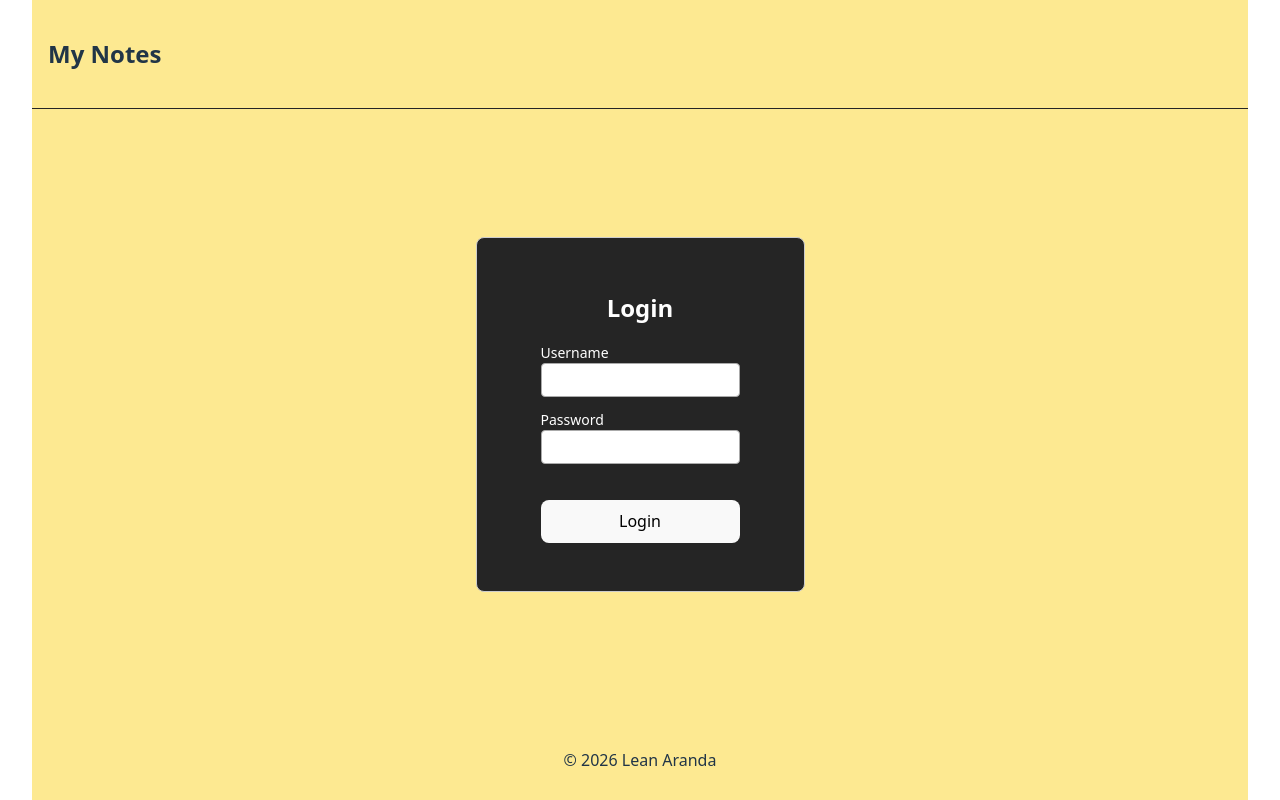
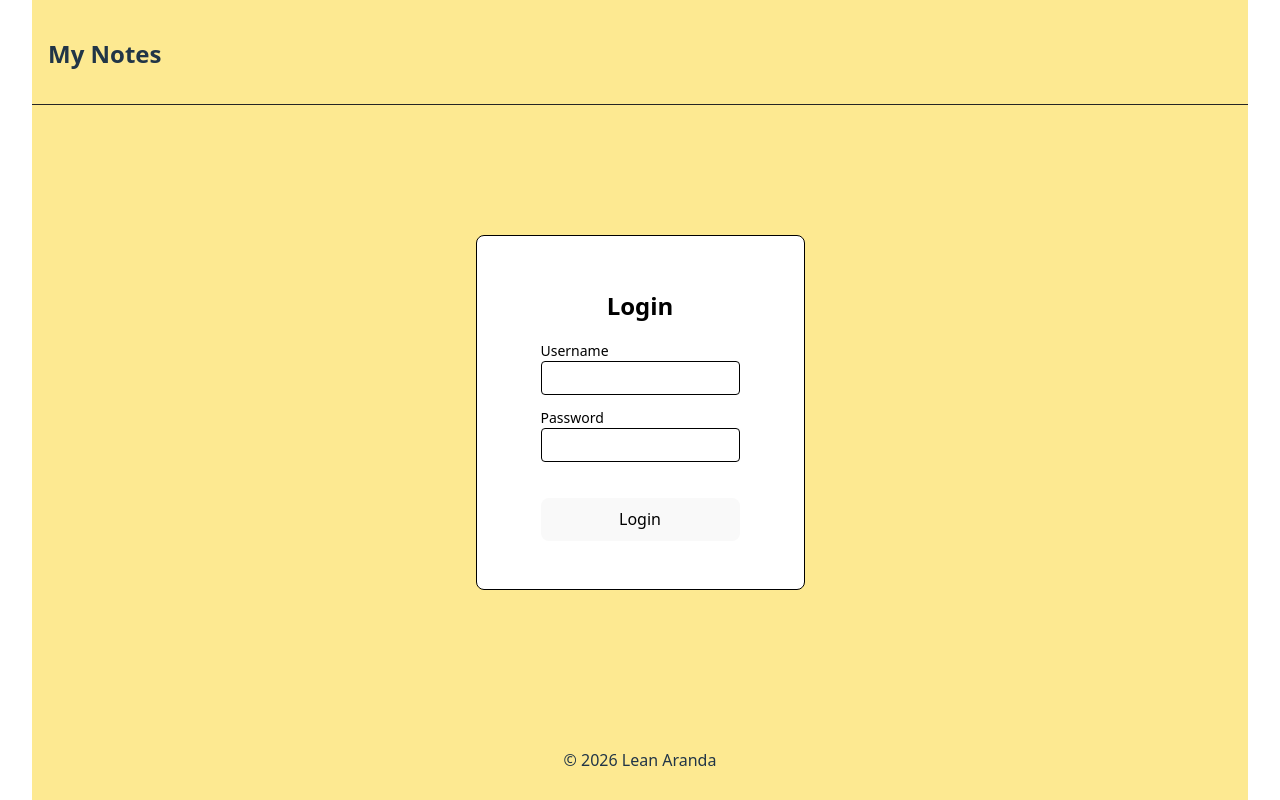
Before and after one commit to LeanAranda/MyNotes-App, a React (Vite) app in the folder frontend/: page / in a window 1280 px wide. Built offline with nearby package versions, Linux system fonts and the light colour scheme.

Commit message:
frontend/improved form styles

```diff
--- a/frontend/src/components/Form.css
+++ b/frontend/src/components/Form.css
@@ -1,53 +1,96 @@
+.note-form-container{
+    width: 250px;
+    border: 1px solid #000000;
+    border-radius: 8px;
+    padding-top: 2rem;
+    padding: 2rem;
+    box-shadow: 0 2px 5px rgba(0, 0, 0, 0.1);
+    background-color: #fff;
+    display: flex;
+    flex-direction: column;
+    justify-content: space-around;
+}
+
 .form-container {
-    border: 1px solid #ccc;
+    border: 1px solid #000000;
     border-radius: 8px;
     padding-top: 2rem;
     padding-bottom: 3rem;
     padding-left: 4rem;
     padding-right: 4rem;
     margin: 1rem 0;
-    background-color: #252525;
+    background-color: #ffffff;
     display: flex;
     justify-content: center;
     align-items: center;
-    color: rgb(255, 255, 255);
+    color: rgb(0, 0, 0);
     max-width: 30%;
 }
 
-.form-container h2 {
+h2 {
     text-align: center;
     margin-bottom: 1rem;
 }
 
-.form-container form {
+form {
     display: flex;
     flex-direction: column;
     width: 100%;
 }
 
-.form-container input,
-.form-container textarea,
-.form-container select {
+input,
+textarea,
+select {
     margin-bottom: 0.75rem;
     padding: 0.5rem;
-    border: 1px solid #aaa;
+    border: 1px solid #000000;
     border-radius: 4px;
     font-size: 14px;
 }
 
-.form-container textarea {
+textarea {
     resize: vertical;
-    min-height: 100px;
+    min-height: 150px;
+    background-color: #ffffff !important;
+    color: #020000 !important;
 }
 
-.form-container label {
+input {
+    background-color: #ffffff !important;
+    color: #000000 !important;
+    border: 1px solid #000000 !important;
+    padding: 0.5rem;
+    border-radius: 4px;
+}
+
+input:-webkit-autofill,
+textarea:-webkit-autofill {
+    background-color: #ffffff !important;
+    color: #000000 !important;
+    -webkit-text-fill-color: #000000 !important;
+    transition: background-color 5000s ease-in-out 0s;
+}
+
+input[type="text"]::placeholder,
+textarea::placeholder {
+    color: #888;
+}
+
+label {
     margin-right: 1rem;
     font-size: 14px;
 }
 
-.categories{
+.categories {
     display: flex;
     flex-direction: column;
     align-items: flex-start;
     margin-bottom: 1rem;
 }
+
+.text-inputs{
+    flex-grow: 1;
+    display: flex;
+    flex-direction: column;
+    gap: 1rem;
+}
--- a/frontend/src/components/NoteForm.jsx
+++ b/frontend/src/components/NoteForm.jsx
@@ -48,12 +48,16 @@ export default function NoteForm({ onCreate }) {
     };
 
     return (
-        <div className="form-container">
+        <div className="note-form-container">
+
                 <form onSubmit={handleSubmit}>
-                <input type="text" placeholder="Title" value={title} onChange={(e) => setTitle(e.target.value)}/>
-                <textarea placeholder="Text" value={text} onChange={(e) => setText(e.target.value)}/>
+                    <div className="text-inputs">
+                        <input type="text" placeholder="Title" required value={title} onChange={(e) => setTitle(e.target.value)}/>
+                        <textarea placeholder="Text" maxLength={255} value={text} onChange={(e) => setText(e.target.value)}/>
+                    </div>
                     <div className="categories">
                         <strong>Categories:</strong>
+                        <div>
                             {categories.map((cat) => (
                             <label key={cat.id} style={{ marginRight: "1rem" }}>
                             <input type="checkbox" checked={selectedCategories.includes(cat.id)} onChange={() => toggleCategory(cat.id)}/>
@@ -61,8 +65,10 @@ export default function NoteForm({ onCreate }) {
                             </label>
                         ))}
                         </div>
+                    </div>
                 <button type="submit">Create note</button>
                 </form>
+
         </div>
     )
 }
--- a/frontend/src/components/Notes.css
+++ b/frontend/src/components/Notes.css
@@ -20,6 +20,9 @@
 
 .content {
     flex-grow: 1;
+    word-wrap: break-word;
+    overflow-wrap: break-word;
+    white-space: normal;
 }
 
 .modification-date {
@@ -31,7 +34,7 @@
 
 .note-card{
     width: 250px;
-    border: 1px solid #ccc;
+    border: 1px solid #000000;
     border-radius: 8px;
     padding: 2rem;
     box-shadow: 0 2px 5px rgba(0, 0, 0, 0.1);
--- a/frontend/src/components/NotesList.jsx
+++ b/frontend/src/components/NotesList.jsx
@@ -128,7 +128,12 @@ export default function NotesList() {
 
             <div className="cards-container">
                 {showForm && <NoteForm onCreate={createNote} />}
-                {(showArchived ? archivedNotes : notes).map(renderCard)}
+                {(showArchived ? archivedNotes : notes)
+                    .slice()
+                    .sort(
+                        (a, b) =>
+                            new Date(b.lastModification) - new Date(a.lastModification))
+                            .map(renderCard)}
             </div>
         </div>
     );
```
Lines whose indentation alone changed are shown as unchanged.
